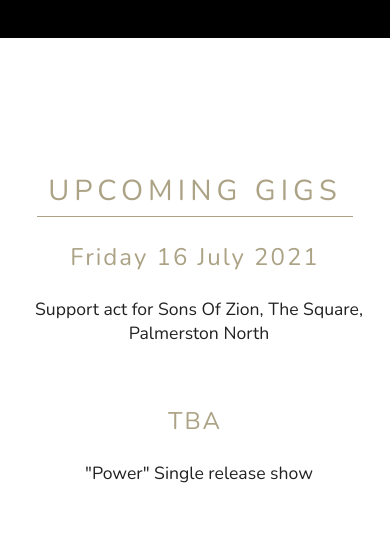
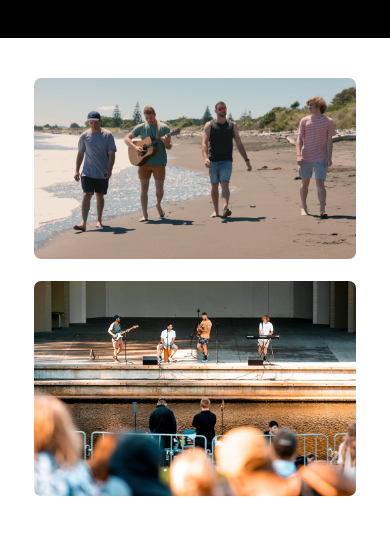
Before and after one commit to NakiNorton/Fin-Rah-Zel, a React (Create React App) app: page / in a window 390 px wide. Shown: the part 768-1328 px from the top of the page. Built offline with nearby package versions, Linux system fonts and the light colour scheme; a web font is replaced by a local one.

Commit message:
Add gallery component

```diff
--- a/src/components/App/App.js
+++ b/src/components/App/App.js
@@ -11,6 +11,7 @@ import Quote from '../Quote/Quote'
 import MusicContainer from '../MusicContainer/MusicContainer'
 import UpcomingDates from '../UpcomingDates/UpcomingDates'
 import Contact from '../Contact/Contact'
+import Gallery from '../Gallery/Gallery'
 import photo from '../../assets/ocean_bandname.jpeg'
 
 
@@ -61,6 +62,10 @@ const App = () => {
         </FadeInSection>
 
         <FadeInSection>
+          <Gallery />
+        </FadeInSection>
+
+        <FadeInSection>
           <UpcomingDates id='upcoming-gigs' />
         </FadeInSection>
 
--- /dev/null
+++ b/src/components/Gallery/Gallery.css
@@ -0,0 +1,42 @@
+.gallery {
+  padding: 2rem 1rem;
+}
+
+.img-container {
+  display: flex;
+  margin: 0 auto;
+}
+
+.gallery-image {
+  max-width: 48%;
+  height: 48%;
+  padding: .5rem;
+}
+
+.img-1 {
+  margin-top: -4rem;
+  border-radius: 15px;
+}
+
+.img-2 {
+  margin-top: 5rem;
+  border-radius: 15px;
+}
+
+@media (max-width: 1124px) {
+  .img-container {
+    display: block;
+  }
+
+  .gallery-image {
+    height: auto;
+    max-width: 90%
+  }
+
+}
+
+@media (max-width: 420px) {
+  .gallery-image{
+    margin-top: 0rem;
+  }
+}
--- /dev/null
+++ b/src/components/Gallery/Gallery.js
@@ -0,0 +1,17 @@
+import React from 'react'
+import photo1 from '../../assets/img_beach.jpg'
+import photo2 from '../../assets/img_bowl_of_brooklands.jpg'
+import './Gallery.css'
+
+const Gallery = () => {
+  return (
+    <section className="gallery">
+      <div className="img-container">
+        <img className="gallery-image img-1" src={photo1} alt="Fin Rah Zel walking on a beach."/>
+        <img className="gallery-image img-2" src={photo2} alt="Fin Rah Zel playing on stage at the Bowl Of Brooklands."/>
+      </div>
+    </section>
+  )
+}
+
+export default Gallery;
```
